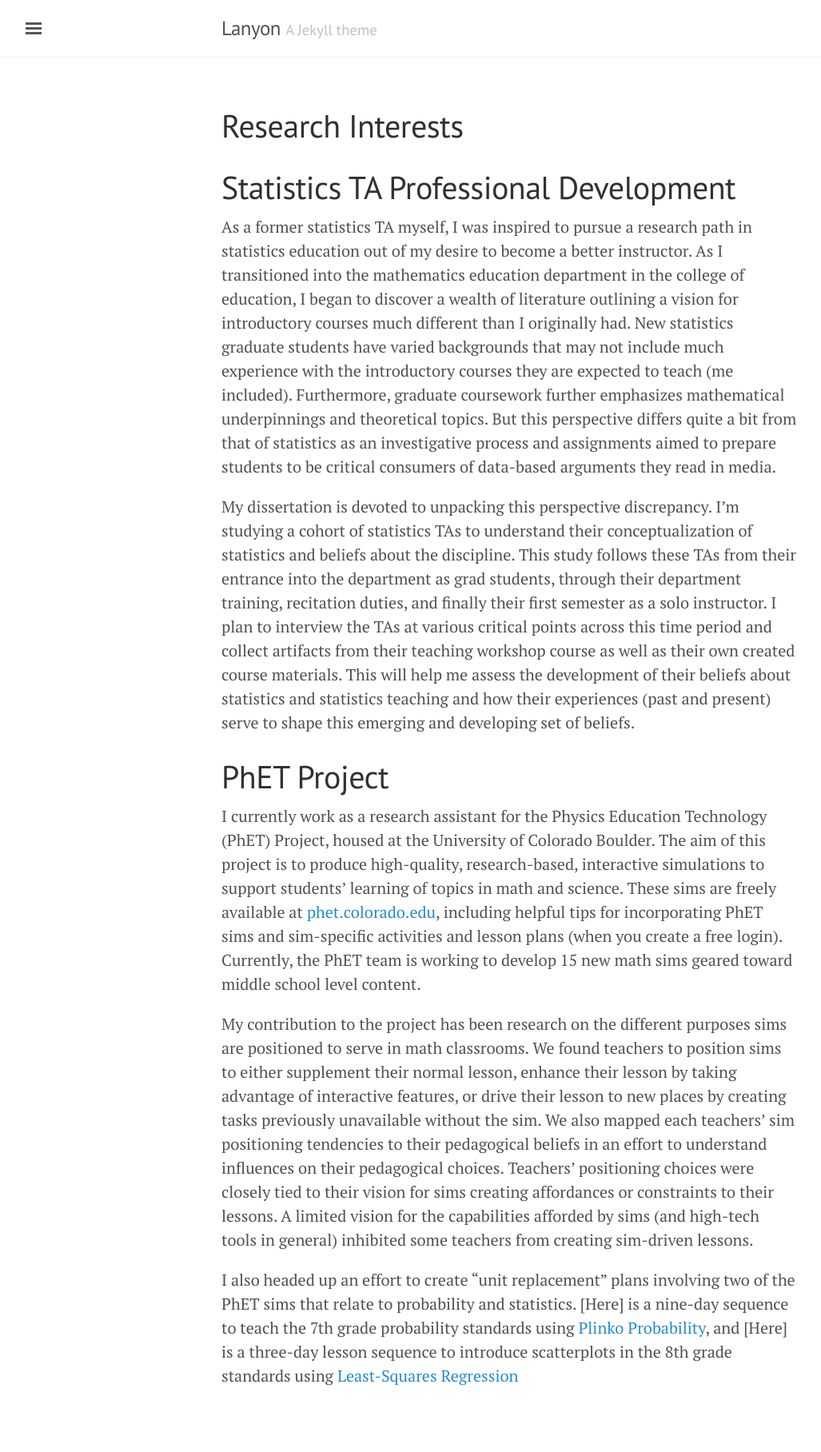
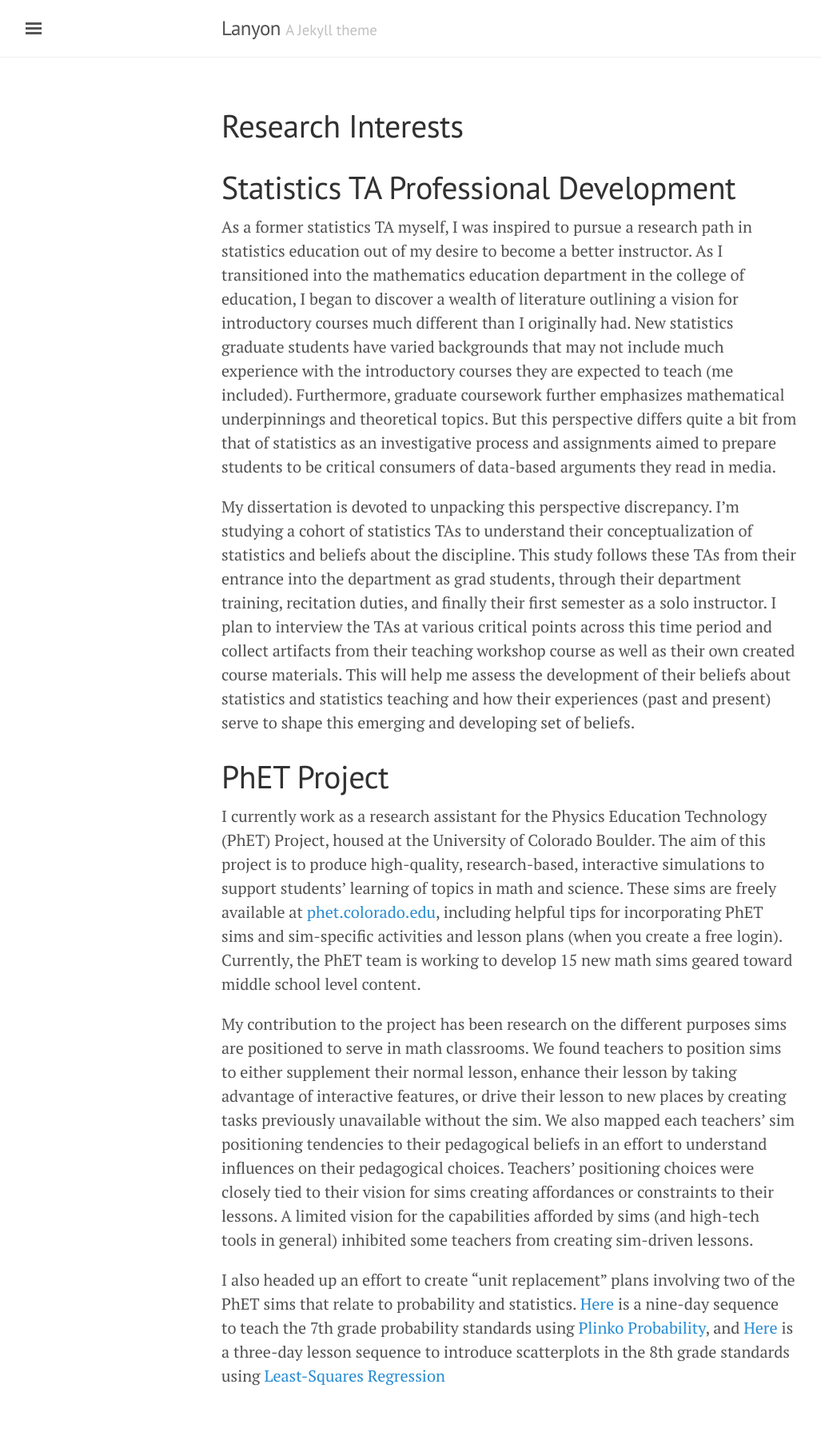
Before and after one commit to kelly-findley/kelly-findley.github.io, a Jekyll site: the page built from Research Interests.md, in a window 1280 px wide. Shown: the whole page at 80% size, without its empty margins (3-1030 px from the left). Built offline with Jekyll 4.4.1, drawn with Linux system fonts in a browser that asks for light colours; part of the change alters nothing that is shown.

Commit message:
doc links

```diff
--- a/about.md
+++ b/Research Interests.md
@@ -15,4 +15,4 @@ I currently work as a research assistant for the Physics Education Technology (P
 
 My contribution to the project has been research on the different purposes sims are positioned to serve in math classrooms. We found teachers to position sims to either supplement their normal lesson, enhance their lesson by taking advantage of interactive features, or drive their lesson to new places by creating tasks previously unavailable without the sim. We also mapped each teachers' sim positioning tendencies to their pedagogical beliefs in an effort to understand influences on their pedagogical choices. Teachers' positioning choices were closely tied to their vision for sims creating affordances or constraints to their lessons. A limited vision for the capabilities afforded by sims (and high-tech tools in general) inhibited some teachers from creating sim-driven lessons.
 
-I also headed up an effort to create "unit replacement" plans involving two of the PhET sims that relate to probability and statistics. [Here] is a nine-day sequence to teach the 7th grade probability standards using [Plinko Probability](https://phet.colorado.edu/sims/html/plinko-probability/latest/plinko-probability_en.html), and [Here] is a three-day lesson sequence to introduce scatterplots in the 8th grade standards using [Least-Squares Regression](https://phet.colorado.edu/sims/html/least-squares-regression/latest/least-squares-regression_en.html)
+I also headed up an effort to create "unit replacement" plans involving two of the PhET sims that relate to probability and statistics. [Here](Grade 7 Modules 12-13 replacement (with Plinko Probability).docx) is a nine-day sequence to teach the 7th grade probability standards using [Plinko Probability](https://phet.colorado.edu/sims/html/plinko-probability/latest/plinko-probability_en.html), and [Here](Data Detective (Final Complete).docx) is a three-day lesson sequence to introduce scatterplots in the 8th grade standards using [Least-Squares Regression](https://phet.colorado.edu/sims/html/least-squares-regression/latest/least-squares-regression_en.html)
```
